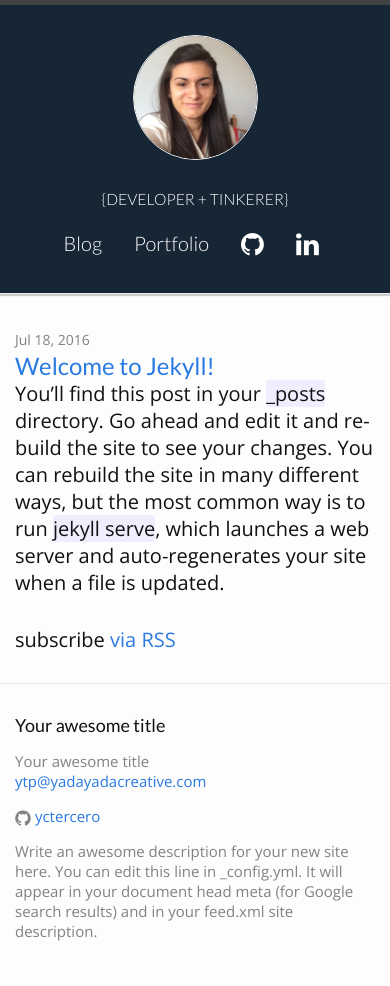
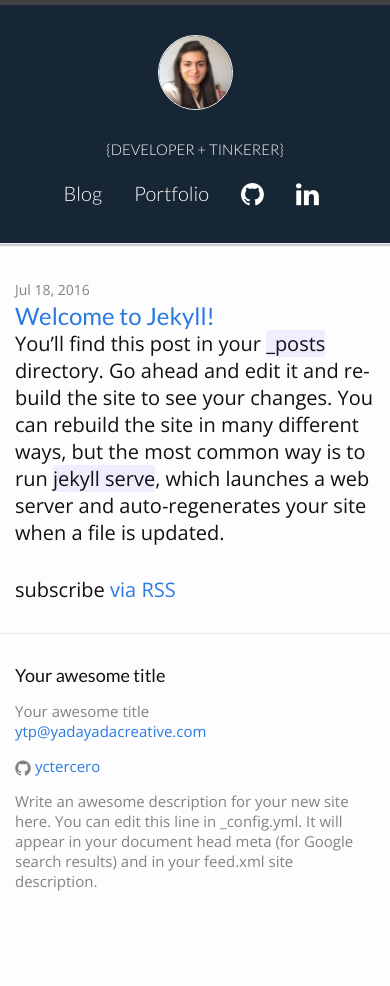
Before and after one commit to yctercero/yctercero.github.io, a Jekyll site: the page built from index.html, in a window 390 px wide. Built offline with Jekyll 4.4.1, drawn with Linux system fonts in a browser that asks for light colours; the list of posts is cut into pages by our own code; after the commit the page ends 936 px from its top, so only the background shows below that.

Commit message:
Working on queries.

```diff
--- a/css/main.scss
+++ b/css/main.scss
@@ -193,21 +193,12 @@ body > header .fa{
 	}
 
 @media screen and (max-width: 595px) {
-	header .site-nav {
-	    float: none;
-	    line-height: 100%;
-	    width: 295px;
-	    margin: 0 auto;
-	    background-color: transparent;
-	    border: medium none;
-	    border-radius: 0;
-	    position: relative;
-	    right: 0;
-	    text-align: center;
-	    top: 0;
-	}
-
-	#typedIntro h1 {
-	    font-size: 4vw;
+	.headshot{
+		display: block;
+		border-radius: 50%;
+		margin: 0 auto 30px;
+		width: 75px;
+		height: 75px;
+		border: 1px solid white;
 	}
 }
```
